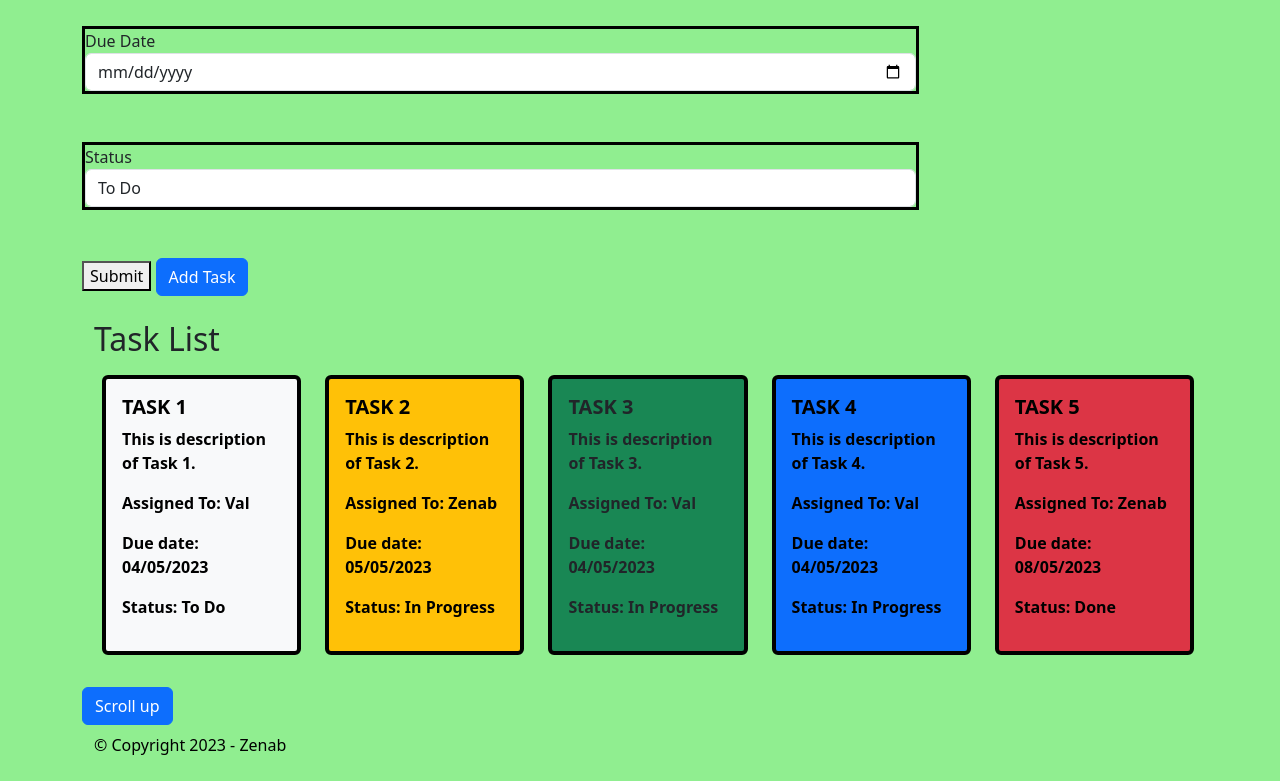
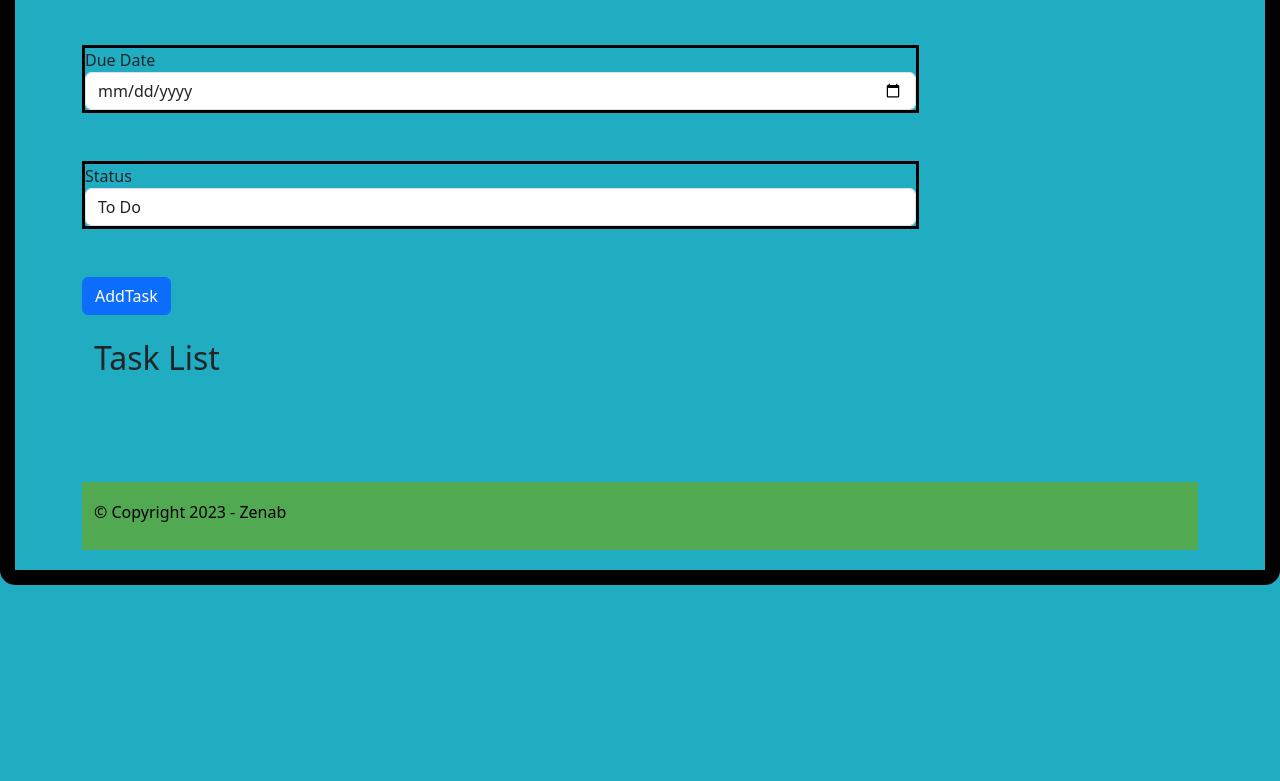
Before and after one commit to zenabHussain/Final-project, a plain HTML site: page index.html in a window 1280 px wide. Shown: the part 528-1309 px from the top of the page. After the commit the page ends 1113 px from the top, so only its background shows below. Drawn offline with nearby package versions, Linux system fonts and the light colour scheme.

Commit message:
Css changes done

```diff
--- a/Style.css
+++ b/Style.css
@@ -1,7 +1,7 @@
 
 
 h1 {
-    border: 2px solid black; /* add a 1px solid black border */
+    border: 4px solid black; /* add a 1px solid black border */
     padding: 10px; /* add some padding to the heading */
    background-color: white;
     text-align: center;
@@ -14,8 +14,12 @@ h1 {
   }
 
 body {
-  background-color: lightgreen;
+  background-color: rgb(32, 172, 193);
+  border: 15px solid black;
+  border-radius: 15px;
+
 }
+
 
 
 
@@ -35,25 +39,40 @@ body {
     font-weight: bold;
   }
 
-  .footer{
-    background-color: #f8f9fa;
-    padding: 20px;
+  footer{
+    background-color: hsl(120, 35%, 49%);
+    padding: 10px;
+    margin-top: 6rem;
+    margin-bottom: 20px;
+    position: relative;
 }
 
 /* styles.css */
+
+
+
 
 .pop-up-card {
   position: relative;
   top: 50%;
   left: 50%;
   transform: translate(-50%, -50%);
-  background-color: #f2f2f2;
-  border: 2px solid #ccc;
+  background-color: hwb(177 68% 18%);
   border-radius: 8px;
   padding: 20px;
-  box-shadow: 0 0 10px rgba(0, 0, 0, 0.3);
+  box-shadow: 0 0 10px rgba(120, 7, 7, 0.3);
   z-index: 999;
+  border: 4px solid black;
+  width: 400px;
+  height: 200px;
+  font-weight: bold;
+  width: calc(50% - 10px); /* Adjust the width and spacing as needed */
+  margin-bottom: 20px; /* Adjust the spacing between rows as needed */
 }
+
+
+
+
 
 .pop-up-card-content {
   color: #333;
--- a/index.html
+++ b/index.html
@@ -36,7 +36,7 @@
 
           <div class="form-group w-75 my-5">
             <label for="description">Description</label>
-            <textarea class="form-control" id="description" name="description" requried></textarea>
+            <textarea class="form-control" id="description" name="description" required></textarea>
           </div>
 
 
@@ -48,7 +48,7 @@
 
            <div class="form-group w-75 my-5">
             <label for="dueDate">Due Date</label>
-            <input type="date" class="form-control" id="dueDate" name="dueDate" required >
+            <input type="date" class="form-control" id="dueDate" name="dueDate" required>
           </div>
 
           <div class="form-group w-75 my-5">
@@ -61,9 +61,9 @@
             </select>
           </div>
 
-          <button>Submit</button>
 
-          <button type="reset" id="task" class="btn btn-primary">Add Task</button>
+          <button type="reset" id="task" class="btn btn-primary">AddTask</button>
+
         </form>
 
       </div>
@@ -73,75 +73,18 @@
         <!-- Task Layout -->
         <h2>Task List</h2>
 
-        <!-- Sample Tasks -->
-<div class="col">
-            <div class="card m-2 sm-12 w-100 col col-md-6 col-lg-4 bg-light text-black">
-              <div class="card-body">
-                <h5 class="card-title">TASK 1</h5>
-                <p class="card-text">This is description of Task 1.</p>
-                <p class="Assigned"> Assigned To: Val</p>
-                <p class="Due Date">Due date: 04/05/2023 </p>
-                <p class="status">Status: To Do</p>
-              </div>
-            </div>
-          </div>
-          <div class="col">
-            <div class="card m-2 w-100 sm-12 col-md-6 col-lg-4 bg-warning text-black">
-              <div class="card-body">
-                <h5 class="card-title">TASK 2</h5>
-                <p class="card-text">This is description of Task 2.</p>
-                <p class="Assigned"> Assigned To: Zenab</p>
-                <p class="Due Date">Due date: 05/05/2023 </p>
-                <p class="status">Status: In Progress</p>
-              </div>
-            </div>
-          </div>
-            <div class="col">
-            <div class="card m-2  w-100 sm-12 col-md-6 col-lg-4 bg-success  text black">
-              <div class="card-body">
-                <h5 class="card-title">TASK 3</h5>
-                <p class="card-text">This is description of Task 3.</p>
-                <p class="Assigned"> Assigned To: Val</p>
-                <p class="Due Date">Due date: 04/05/2023 </p>
-                <p class="status">Status: In Progress</p>
-              </div>
-            </div>
-          </div>
-            <div class="col">
-            <div class="card m-2 sm-12 w-100 col-md-6 col-lg-4 bg-primary text-black">
-              <div class="card-body">
-                <h5 class="card-title">TASK 4</h5>
-                <p class="card-text">This is description of Task 4.</p>
-                <p class="Assigned"> Assigned To: Val</p>
-                <p class="Due Date">Due date: 04/05/2023 </p>
-                <p class="status">Status: In Progress</p>
-              </div>
-            </div>
-          </div>
-            <div class="col">
-            <div class="card m-2  w-100 sm-12 col-md-6 col-lg-4 bg-danger text text-black">
-              <div class="card-body">
-                <h5 class="card-title">TASK 5</h5>
-                <p class="card-text">This is description of Task 5.</p>
-                <p class="Assigned"> Assigned To: Zenab</p>
-                <p class="Due Date">Due date: 08/05/2023 </p>
-                <p class="status">Status: Done</p>
-              </div>
-            </div>
-            </div>
-          </div>
 
-        </div>
 
-        <div class="button">
-          <a href="#" class="btn btn-primary">Scroll up</a>
-          </div>
+
+   </div>
+</div>
 </body>
 
 
 <footer class="container-fluid">
-  <p class="text-aligned mb-2 py-2 text-black  ">&copy; Copyright 2023 - Zenab</p>
+  <p class="text-aligned mb-2 py-2 text-black">&copy; Copyright 2023 - Zenab</p>
 </footer>
+
 <script src="https://cdn.jsdelivr.net/npm/bootstrap@5.3.0-alpha3/dist/js/bootstrap.bundle.min.js"
   integrity="sha384-ENjdO4Dr2bkBIFxQpeoTz1HIcje39Wm4jDKdf19U8gI4ddQ3GYNS7NTKfAdVQSZe" crossorigin="anonymous"></script>
 </body>
--- a/index.js
+++ b/index.js
@@ -48,23 +48,18 @@ function validateForm() {
 }
 
   function clearErrors() {
-    var errorElements = document.getElementsByClassName("error-text");
-    for (var i = 0; i < errorElements.length; i++) {
+    let errorElements = document.getElementsByClassName("error-text");
+    for (let i = 0; i < errorElements.length; i++) {
       errorElements[i].innerText = "";
 
     }
 
-
-    function alert(errorId, errorMessage) {
-      var errorElement = document.getElementById(errorId);
+     function alert(errorId, errorMessage) {
+      let errorElement = document.getElementById(errorId);
       errorElement.innerText = errorMessage;
       errorElement.style.color = "red";
-
-      // Show pop-up validation message
-      alert(errorMessage);
     }
-
   }
 
 
-  //document.getElementById("task").addEventListener('click', validateForm);
+  document.getElementById("task").addEventListener('click', validateForm);
--- a/module.js
+++ b/module.js
@@ -1,4 +1,6 @@
 // Task class
+
+
 class Task {
 
     constructor(taskID, taskName, description, assignedTo, dueDate, status) {
@@ -18,7 +20,11 @@ class Task {
 
   // Add task function
 function addTask() {
-  // Get input values
+
+let check=validateForm();
+
+
+
   let a = document.getElementById("taskName").value;
   let b = document.getElementById("description").value;
   let c = document.getElementById("assignedTo").value;
@@ -54,13 +60,12 @@ function addTask() {
 
   // Append card container to body
   document.body.appendChild(cardContainer);
-}
 
 // Close card function
 function closeCard() {
   let card = document.querySelector('.pop-up-card');
   document.body.removeChild(card);
 }
-
+}
 // Add task event listener
 document.getElementById('task').addEventListener('click', addTask);
```
